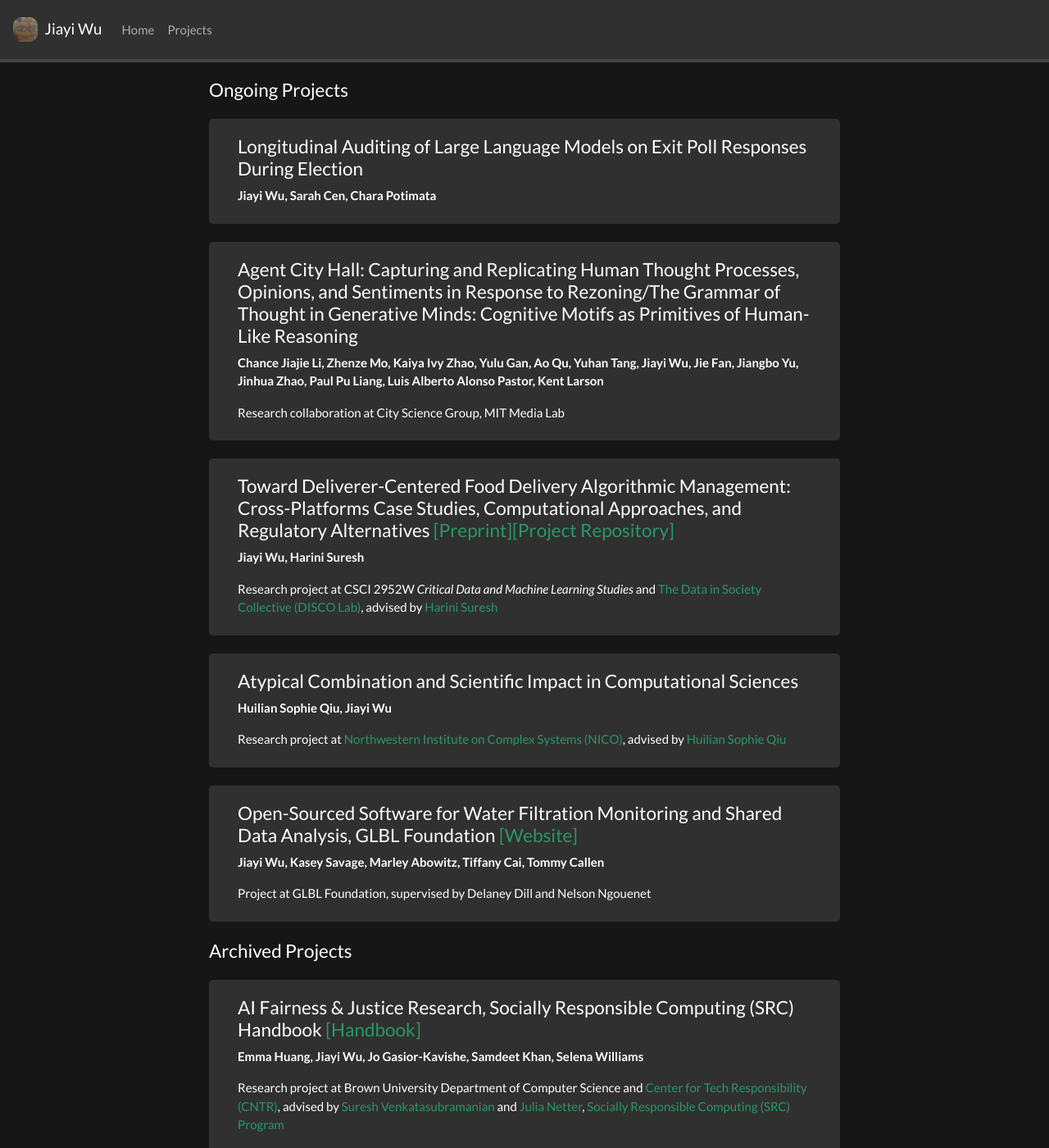
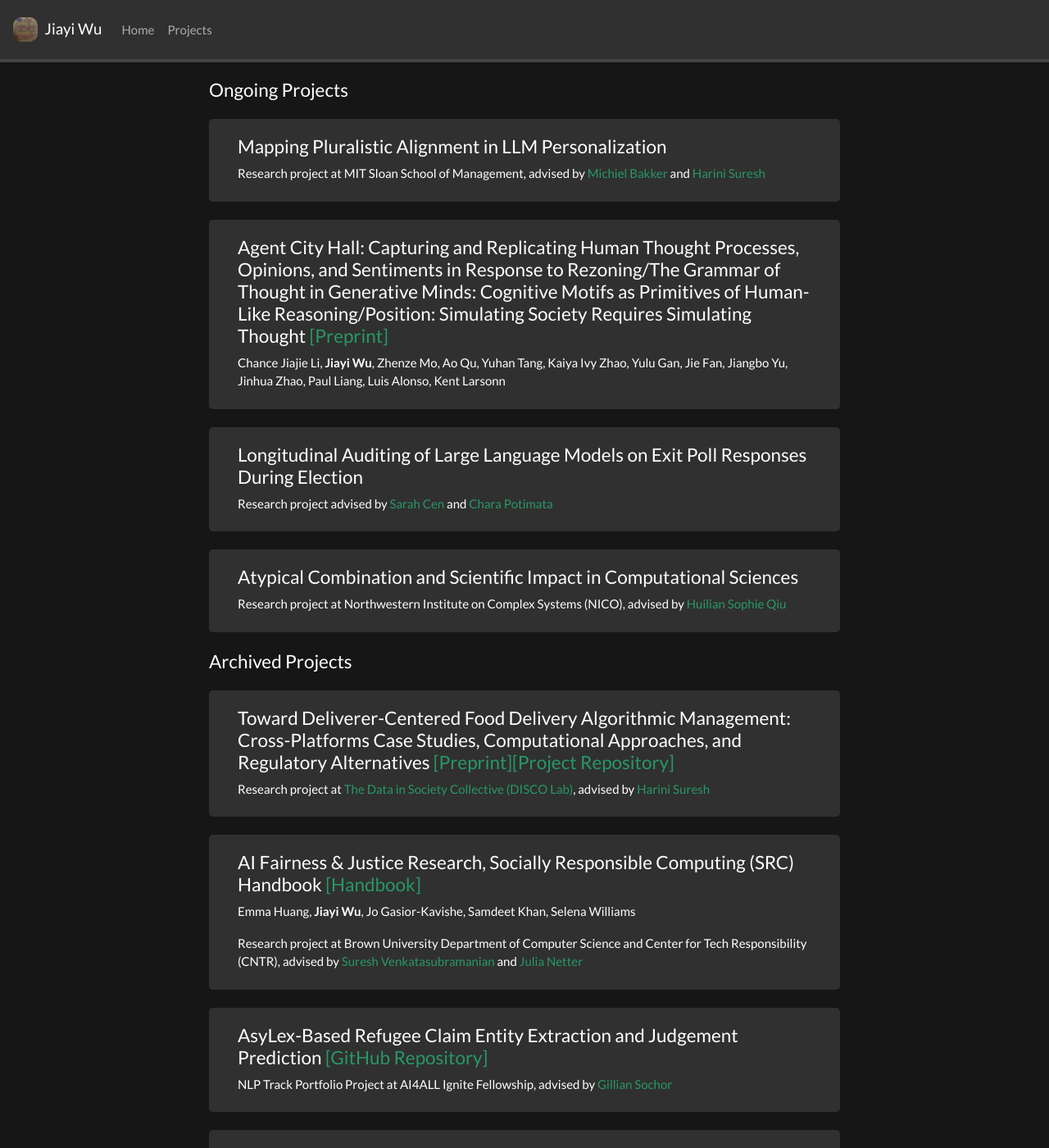
Before and after one commit to jiayiw005/jiayiw005.github.io, a Jekyll site: the page built from _pages/projects.md, in a window 1280 px wide and 1400 px high. Shown: the whole window at 82% size. Built offline with Jekyll 4.4.1, drawn with Linux system fonts in a browser that asks for light colours; nearby versions of some CDN libraries; a style sheet for code colours, icons or effects is not loaded; some of the changed text lies outside the part shown.

Commit message:
summer updates

```diff
--- a/_data/news.yml
+++ b/_data/news.yml
@@ -1,8 +1,8 @@
 - date: 1 May, 2025
-  headline: "I will be leading Brown's AI and Robotics Ethics Society (AIRES) as the Club President next semester :·)"
+  headline: "I will be leading Brown's AI and Robotics Ethics Society (AIRES) as the Club's Co-President next year :·)"
 
 - date: 8 March, 2025
-  headline: "Happening this week: I'm directing Brown China Summit AI Governance Panel, \"Deep Currents: China's AI Strategy And Its Global Ripple Effects\" :-)"
+  headline: "I'm directing Brown China Summit AI Governance Panel, \"Deep Currents: China's AI Strategy And Its Global Ripple Effects\" :-)"
 
 - date: 13 November, 2024
-  headline: "Happening this week: I'm organizing Brown Political Review's Alumni Panel, \"The Many Paths in Politics \" with our data board and diversity team :v)"
+  headline: "I'm organizing Brown Political Review's Alumni Panel, \"The Many Paths in Politics \" with our data board and diversity team :v)"
--- a/_pages/projects.md
+++ b/_pages/projects.md
@@ -34,44 +34,32 @@ iframe {
 
 <div class="jumbotron">
 <div class="col-md-12 col-sm-12">
-<h4>Longitudinal Auditing of Large Language Models on Exit Poll Responses During Election</h4>
-**Jiayi Wu, Sarah Cen, Chara Potimata**
+<h4>Mapping Pluralistic Alignment in LLM Personalization</h4>
+
+Research project at MIT Sloan School of Management, advised by [Michiel Bakker](http://www.miba.dev/) and [Harini Suresh](https://harinisuresh.com/)
 </div>
 </div>
 
 <div class="jumbotron">
 <div class="col-md-12 col-sm-12">
-<h4>Agent City Hall: Capturing and Replicating Human Thought Processes, Opinions, and Sentiments in Response to Rezoning/The Grammar of Thought in Generative Minds: Cognitive Motifs as Primitives of Human-Like Reasoning</h4>
-**Chance Jiajie Li, Zhenze Mo, Kaiya Ivy Zhao, Yulu Gan, Ao Qu, Yuhan Tang, Jiayi Wu, Jie Fan, Jiangbo Yu, Jinhua Zhao, Paul Pu Liang, Luis Alberto Alonso Pastor, Kent Larson**
-
-Research collaboration at City Science Group, MIT Media Lab
+<h4>Agent City Hall: Capturing and Replicating Human Thought Processes, Opinions, and Sentiments in Response to Rezoning/The Grammar of Thought in Generative Minds: Cognitive Motifs as Primitives of Human-Like Reasoning/Position: Simulating Society Requires Simulating Thought [[Preprint]](https://www.arxiv.org/abs/2506.06958)</h4>
+Chance Jiajie Li, **Jiayi Wu**, Zhenze Mo, Ao Qu, Yuhan Tang, Kaiya Ivy Zhao, Yulu Gan, Jie Fan, Jiangbo Yu, Jinhua Zhao, Paul Liang, Luis Alonso, Kent Larsonn
 </div>
 </div>
 
 <div class="jumbotron">
 <div class="col-md-12 col-sm-12">
-<h4>Toward Deliverer-Centered Food Delivery Algorithmic Management: Cross-Platforms Case Studies, Computational Approaches, and Regulatory Alternatives [[Preprint]]()[[Project Repository]](https://github.com/jiayiw005/delivery-alg-simulation)</h4>
-**Jiayi Wu, Harini Suresh**
+<h4>Longitudinal Auditing of Large Language Models on Exit Poll Responses During Election</h4>
 
-Research project at CSCI 2952W *Critical Data and Machine Learning Studies* and [The Data in Society Collective (DISCO Lab)](https://discolab.cs.brown.edu/), advised by [Harini Suresh](https://harinisuresh.com/)
+Research project advised by [Sarah Cen](https://shcen.github.io/) and [Chara Potimata](https://www.charapodimata.com/)
 </div>
 </div>
 
 <div class="jumbotron">
 <div class="col-md-12 col-sm-12">
 <h4>Atypical Combination and Scientific Impact in Computational Sciences</h4>
-**Huilian Sophie Qiu, Jiayi Wu**
 
-Research project at [Northwestern Institute on Complex Systems (NICO)](https://www.nico.northwestern.edu/), advised by [Huilian Sophie Qiu](https://www.sophiehsqq.com/index.html)
-</div>
-</div>
-
-<div class="jumbotron">
-<div class="col-md-12 col-sm-12">
-<h4>Open-Sourced Software for Water Filtration Monitoring and Shared Data Analysis, GLBL Foundation [[Website]](https://glblfoundation.notion.site/The-Water-Purifier-833c5e2cc24046b38169697cf1a49d90)</h4>
-**Jiayi Wu, Kasey Savage, Marley Abowitz, Tiffany Cai, Tommy Callen**
-
-Project at GLBL Foundation, supervised by Delaney Dill and Nelson Ngouenet
+Research project at Northwestern Institute on Complex Systems (NICO), advised by [Huilian Sophie Qiu](https://www.sophiehsqq.com/index.html)
 </div>
 </div>
 
@@ -80,17 +68,24 @@ Project at GLBL Foundation, supervised by Delaney Dill and Nelson Ngouenet
 
 <div class="jumbotron">
 <div class="col-md-12 col-sm-12">
+<h4>Toward Deliverer-Centered Food Delivery Algorithmic Management: Cross-Platforms Case Studies, Computational Approaches, and Regulatory Alternatives [[Preprint]]()[[Project Repository]](https://github.com/jiayiw005/delivery-alg-simulation)</h4>
+
+Research project at [The Data in Society Collective (DISCO Lab)](https://discolab.cs.brown.edu/), advised by [Harini Suresh](https://harinisuresh.com/)
+</div>
+</div>
+
+<div class="jumbotron">
+<div class="col-md-12 col-sm-12">
 <h4>AI Fairness & Justice Research, Socially Responsible Computing (SRC) Handbook [[Handbook]](https://srch.cs.brown.edu)</h4>
-**Emma Huang, Jiayi Wu, Jo Gasior-Kavishe, Samdeet Khan, Selena Williams**
+Emma Huang, **Jiayi Wu**, Jo Gasior-Kavishe, Samdeet Khan, Selena Williams
 
-Research project at Brown University Department of Computer Science and [Center for Tech Responsibility (CNTR)](https://cntr.brown.edu/), advised by [Suresh Venkatasubramanian](https://dsi.brown.edu/people/suresh-venkatasubramanian) and [Julia Netter](http://www.julianetter.de/), [Socially Responsible Computing (SRC) Program](https://responsible.cs.brown.edu/)
+Research project at Brown University Department of Computer Science and Center for Tech Responsibility (CNTR), advised by [Suresh Venkatasubramanian](https://dsi.brown.edu/people/suresh-venkatasubramanian) and [Julia Netter](http://www.julianetter.de/)
 </div>
 </div>
 
 <div class="jumbotron">
 <div class="col-md-12 col-sm-12">
 <h4>AsyLex-Based Refugee Claim Entity Extraction and Judgement Prediction [[GitHub Repository]](https://github.com/jiayiw005/refugee-claim-classifier)</h4>
-**Jiayi Wu, Tiara Clyde**
 
 NLP Track Portfolio Project at AI4ALL Ignite Fellowship, advised by [Gillian Sochor](https://theorg.com/org/ai4all/org-chart/gillian-sochor)
 </div>
@@ -98,30 +93,16 @@ NLP Track Portfolio Project at AI4ALL Ignite Fellowship, advised by [Gillian Soc
 
 <div class="jumbotron">
 <div class="col-md-12 col-sm-12">
-<h4>Efficient Adversarial AI Solver for Connect 4 with Minimax Optimization and Search Pruning</h4>
-**Jiayi Wu, Heran Wang**
+<h4>Open-Sourced Android Mobile Application for Educational Resource Sharing, Converter Education Initiative [[GitHub Repository]](https://github.com/jiayiw005/converter-android-app)</h4>
+
+Global First Place (5%) Awardee at China Thinks Big (CTB) Hackathon 2022
 </div>
 </div>
 
 <div class="jumbotron">
 <div class="col-md-12 col-sm-12">
-<h4>Open-Sourced Android Mobile Application for Educational Resource Sharing, Converter Education Initiative [[GitHub Repository]](https://github.com/jiayiw005/converter-android-app)</h4>
-**Jiayi Wu**
-</div>
-</div>
-
-<div class="jumbotron">
-<div class="col-md-12 col-sm-12">
-<h4>Enhancing Anonymity in Education Survey Datasets: Differential Privacy Implementation to Mitigate Linkage Attacks</h4>
-**Jiayi Wu**
-</div>
-</div>
-
-
-<div class="jumbotron">
-<div class="col-md-12 col-sm-12">
 <h4>Multi-Factor ODE Simulation and Sensitivity Analysis of Honeybee Population Dynamics [[Research Paper]](https://jiayiw005.github.io/papers/Jiayi_HIMCM_Paper.pdf)</h4>
-**Jiayi Wu, Alex Ren, Kaixin Luo, Haiqing Wu**
+**Jiayi Wu**, Alex Ren, Kaixin Luo, Haiqing Wu
 
 Math modeling paper at COMAP'S High School Mathematical Contest in Modeling (HiMCM), awarded Meritorious (top 15%)
 </div>
```
Also changed, not shown: _pages/home.md (+6 -7 lines), 10 other files.
